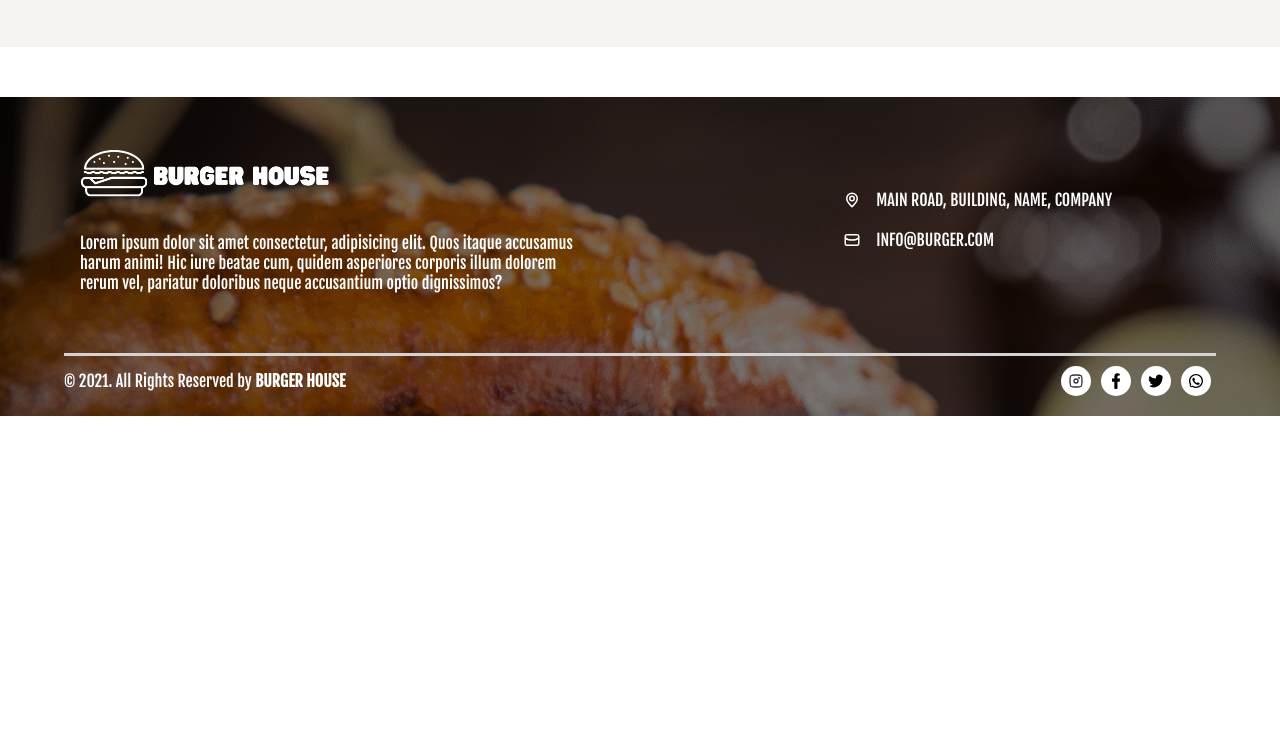
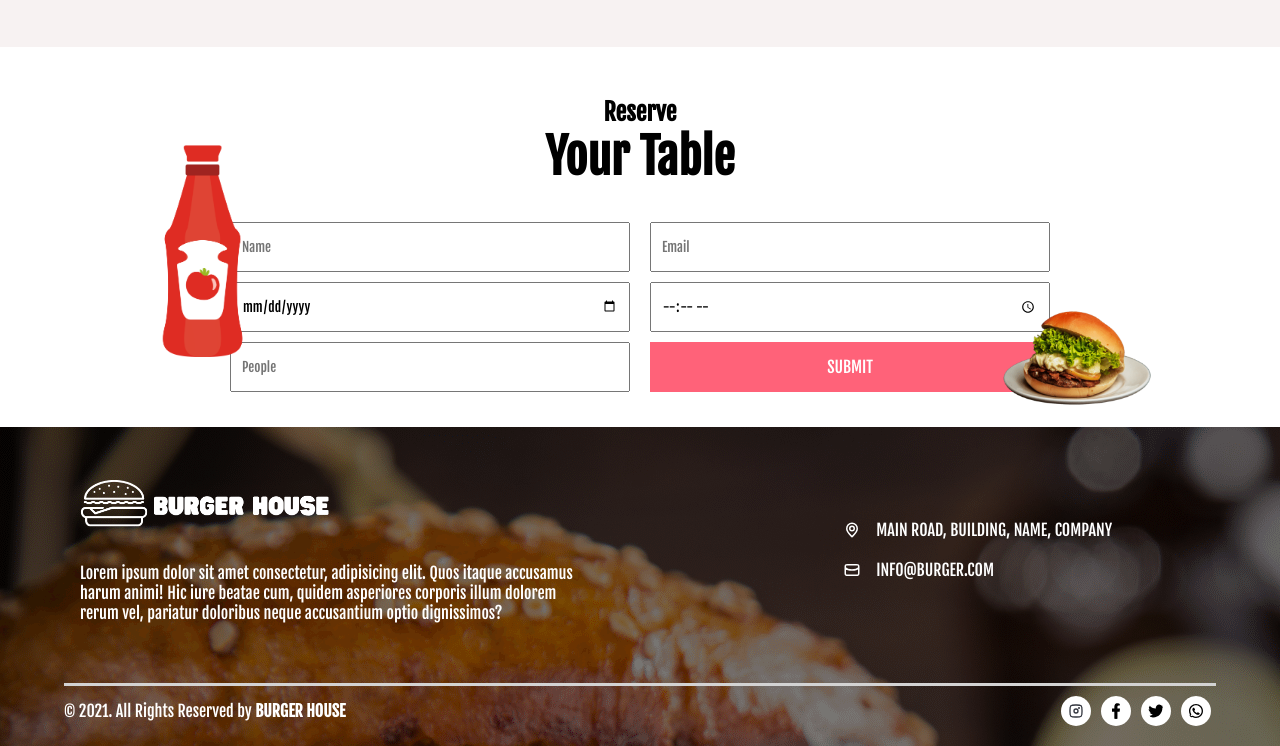
Before and after one commit to asad-sharif/Burger-House, a plain HTML site: page index.html in a window 1280 px wide. Shown: the part 1843-2589 px from the top of the page. Before the commit the page ends 2259 px from the top, so only its background shows below. Drawn offline with Linux system fonts and the light colour scheme.

Commit message:
complete page

```diff
--- a/index.html
+++ b/index.html
@@ -132,6 +132,33 @@
             </section>
 
 
+            <!-- reservation section -->
+            <section id="reservation-section">
+                <div class="reservation-section-container">
+                    <h3>Reserve</h3>
+                    <h2>Your Table</h2>
+                    <form action="">
+                        <div class="form-div">
+                            <input type="text" name="Name" id="name" placeholder="Name">
+                            <input type="email" name="Email" id="email" placeholder="Email">
+                        </div>
+                        <div class="form-div">
+                            <input type="date" name="Date" id="date">
+                            <input type="time" name="Time" id="time">
+                        </div>
+                        <div class="form-div">
+                            <input type="number" name="People" id="people" placeholder="People">
+                            <button>SUBMIT</button>
+                        </div>
+                    </form>
+                    <div class="form-img-1"><img src="./assets/form-kethcup.png" alt=""></div>
+                    <div class="form-img-2"><img src="./assets/form-burger.png" alt=""></div>
+
+
+                </div>
+            </section>
+
+
         </main>
 
         <footer>
--- a/styles.css
+++ b/styles.css
@@ -195,6 +195,66 @@
     font-size: 1rem;
 }
 
+/* reservation section */
+.reservation-section-container {
+    display: flex;
+    flex-direction: column;
+    justify-content: start;
+    align-items: center;
+    position: relative;
+}
+
+.reservation-section-container h3 {
+    font-size: 1.5rem;
+}
+
+.reservation-section-container h2 {
+    font-size: 3rem;
+}
+
+.form-div {
+    display: flex;
+}
+
+form {
+    margin: 30px 0;
+}
+
+input {
+    width: 400px;
+    height: 50px;
+    padding: 10px;
+    margin: 5px 10px;
+}
+input:focus {
+    outline: none;
+}
+
+form button {
+    width: 400px;
+    height: 50px;
+    background-color: rgb(255, 98, 121);
+    color: white;
+    border: none;
+    margin: 5px 10px;
+    font-size: 1rem;
+}
+
+.reservation-section-container img {
+    width: 150px;
+}
+
+.form-img-1 {
+    position: absolute;
+    left: 10%;
+    bottom: 20%;
+}
+
+.form-img-2 {
+    position: absolute;
+    right: 10%;
+    bottom: 5%;
+}
 
 /* footer */
 footer {
```
Also changed, not shown: assets/form-burger.png (added), assets/form-kethcup.png (added).
